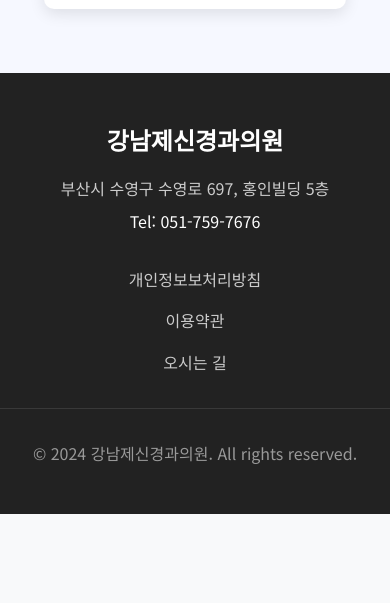
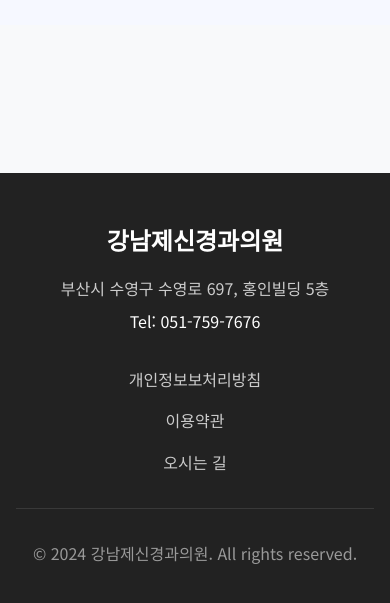
Before and after one commit to krrrrrg/knjneuro, a Next.js app: page /doctors in a window 390 px wide. Shown: the part 799-1402 px from the top of the page. Before the commit the page ends 1313 px from the top, so only its background shows below. Built offline with nearby package versions, Linux system fonts and the light colour scheme.

Commit message:
푸터 영역 겹침 문제 해결

```diff
--- a/src/app/globals.css
+++ b/src/app/globals.css
@@ -177,10 +177,11 @@ a {
 
 #services {
   text-align: center;
-  padding: 4rem 0;
+  padding: 4rem 0 6rem;
   display: flex;
   flex-direction: column;
   align-items: center;
+  margin-bottom: 2rem;
 }
 
 #services .container {
@@ -684,12 +685,9 @@ a {
 
 /* Page Content Styles */
 .page-content {
-  padding-top: 80px; /* 네비게이션 바 높이만큼 여백 */
-  min-height: calc(
-    100vh - 80px
-  ); /* 전체 뷰포트 높이에서 네비게이션 바 높이를 뺀 만큼 */
-  display: flex;
-  flex-direction: column;
+  min-height: 100vh;
+  padding-bottom: 100px;
+  position: relative;
 }
 
 .page-content section {
@@ -809,13 +807,15 @@ a {
   }
 
   .page-content {
-    min-height: calc(
-      100vh - 60px
-    ); /* 모바일에서는 네비게이션 바 높이가 더 작을 수 있음 */
+    padding-bottom: 80px; /* 모바일에서 푸터 위 여백 */
   }
 
   #services {
-    padding: 4rem 1rem;
+    padding: 3rem 0 5rem; /* 모바일에서 하단 패딩 */
+  }
+
+  footer {
+    padding: 3rem 0 2rem; /* 모바일에서 패딩 */
   }
 }
 
@@ -1608,8 +1608,10 @@ body {
 /* 푸터 스타일 */
 footer {
   background-color: #222;
-  color: #fff;
-  padding: 4rem 0;
+  padding: 4rem 0 3rem;
+  color: white;
+  position: relative;
+  margin-top: 3rem;
 }
 
 .footer-content {
@@ -1901,3 +1903,19 @@ footer {
 .doctor-profile-section .doctor-profile {
   display: none;
 }
+
+/* 페이지 콘텐츠와 푸터 사이의 여백 추가 */
+.page-content {
+  min-height: 100vh; /* 최소 높이 설정 */
+  padding-bottom: 100px; /* 푸터 위 여백 확보 */
+  position: relative;
+}
+
+/* div.container 여백 조정 */
+.container {
+  max-width: 1200px;
+  margin: 0 auto;
+  padding: 0 1rem 2rem; /* 하단 패딩 추가 */
+  width: 100%;
+  overflow-x: hidden;
+}
```
